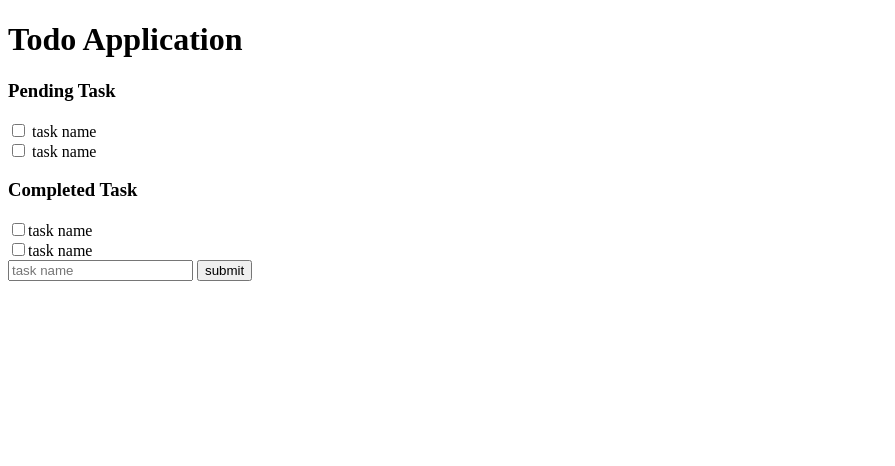
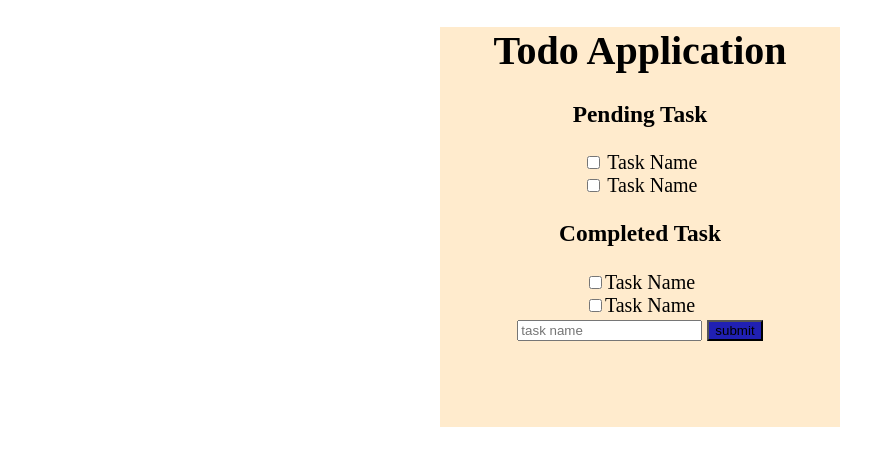
Before and after one commit to swastiksha/todo-application, a plain HTML site: page index.html in a window 1280 px wide. Shown: the whole page, without its empty margins (0-895 px from the left). Drawn offline with Linux system fonts and the light colour scheme.

Commit message:
css code cleanup

```diff
--- a/index.html
+++ b/index.html
@@ -11,23 +11,22 @@
 </head>
 
 <body>
-    <div class="first div">
+
+    <div class="wrapper">
+    <form>
         <h1>Todo Application</h1>
-    </div>
-    <div class="table">
+          <h3>Pending Task</h3>
 
-        <h3>Pending Task</h3>
-        <form>
-            <input type="checkbox"> task name<br>
-            <input type="checkbox"> task name
+            <input type="checkbox"> Task Name<br>
+            <input type="checkbox"> Task Name
 
             <h3>Completed Task</h3>
 
-            <input type="checkbox">task name<br>
-            <input type="checkbox">task name
+            <input type="checkbox">Task Name<br>
+            <input type="checkbox">Task Name
             <br />
             <input type="text" name="query" placeholder="task name" />
-            <input type="submit" value="submit"></form>
+            <input class="submit" type="submit" value="submit">
         </form>
     </div>
 </body>
--- a/style.css
+++ b/style.css
@@ -1,6 +1,17 @@
 
-.first div {
-    background-color: rgb(210, 252, 238);
-    height: 100px;
-    padding-left: 80px;
+.wrapper {
+
+    background-color: blanchedalmond;
+    height: 400px;
+    width: 400px;
+    margin: 0 auto;
+
 }
+form {
+    font-size: 20px;
+    text-align: center;
+
+}
+.submit {
+    background-color: rgb(32, 32, 179);
+}
```
